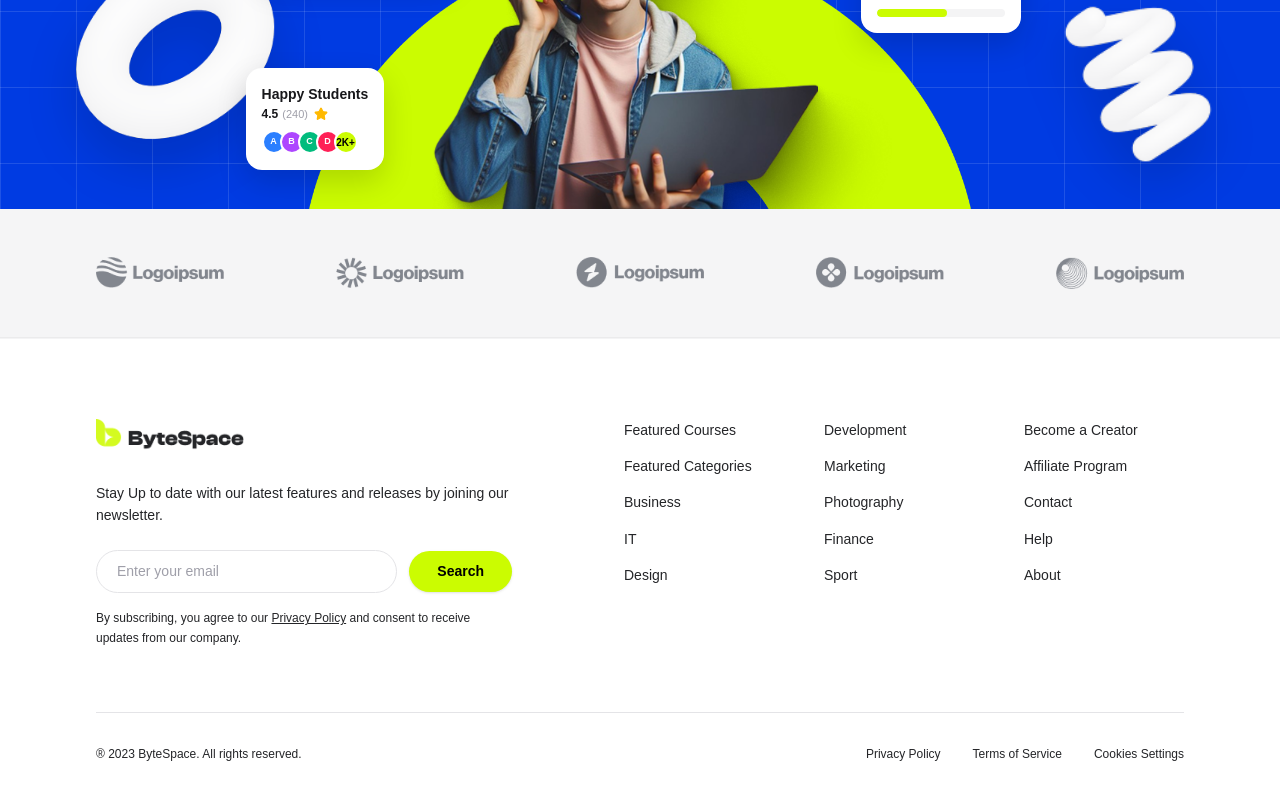
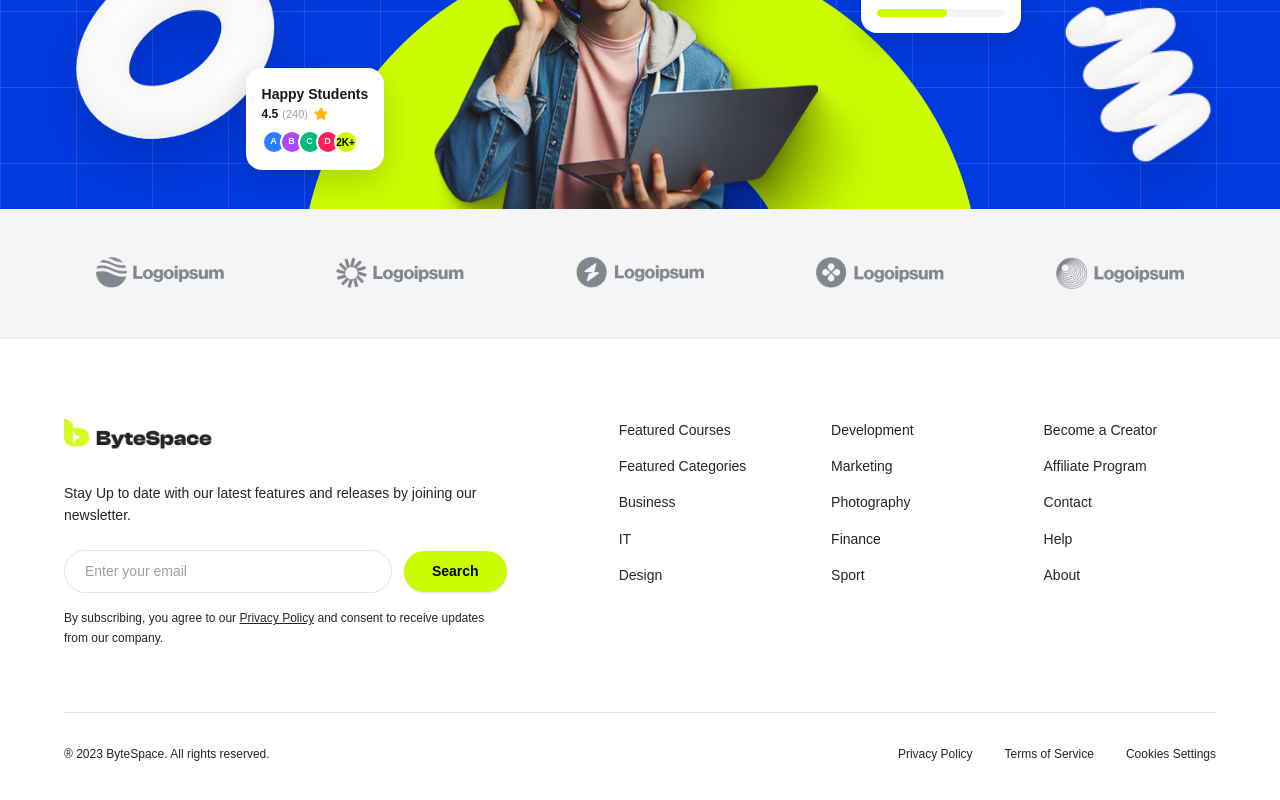
Before and after one commit to Robiul1711/ByteSpace, a Next.js app: page / in a window 1280 px wide. Shown: the part 901-1701 px from the top of the page. Built offline with nearby package versions, Linux system fonts and the light colour scheme; a web font is replaced by a local one.

Commit message:
style: adjust section padding on Footer

```diff
--- a/src/components/layout/Footer.tsx
+++ b/src/components/layout/Footer.tsx
@@ -17,7 +17,7 @@ export default function Footer() {
 
   return (
     <footer className="w-full bg-white pt-16 md:pt-20 pb-10 border-t border-zinc-100">
-      <div className="max-w-[1440px] mx-auto px-6 sm:px-12 md:px-16 lg:px-24">
+      <div className="section-padding-x">
 
         {/* Top Footer Grid */}
         <div className="grid grid-cols-1 lg:grid-cols-12 gap-12 lg:gap-16 pb-16">
```
